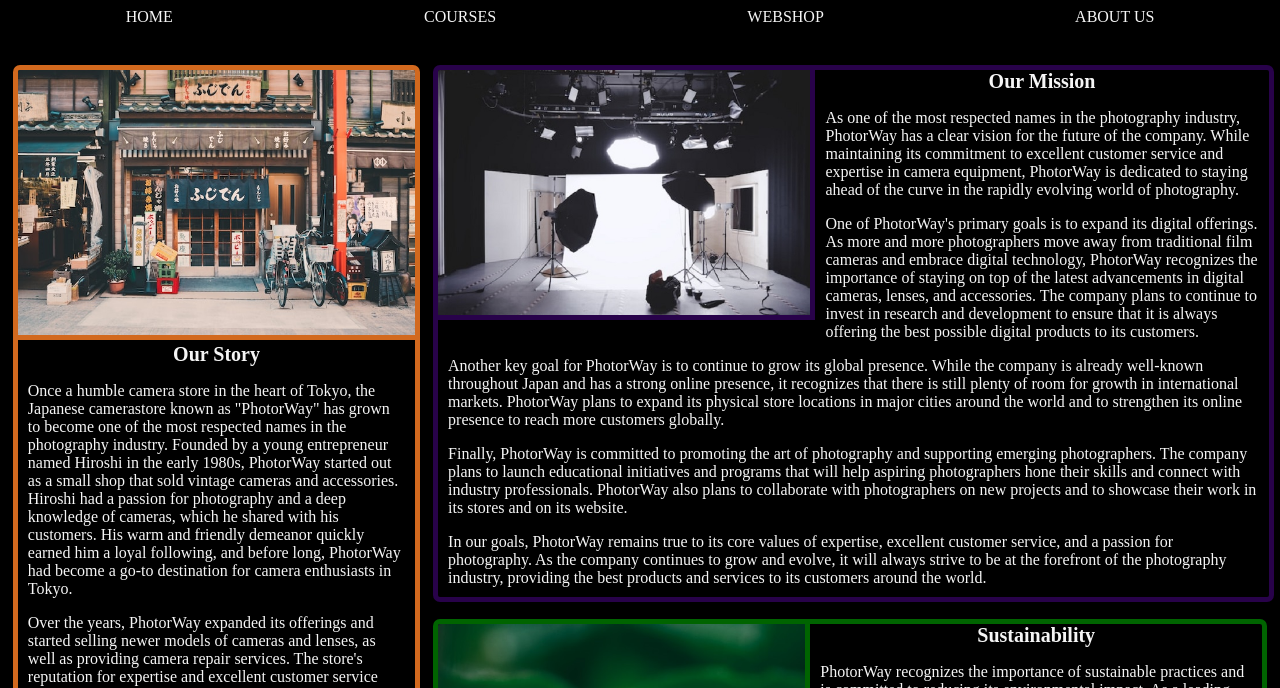
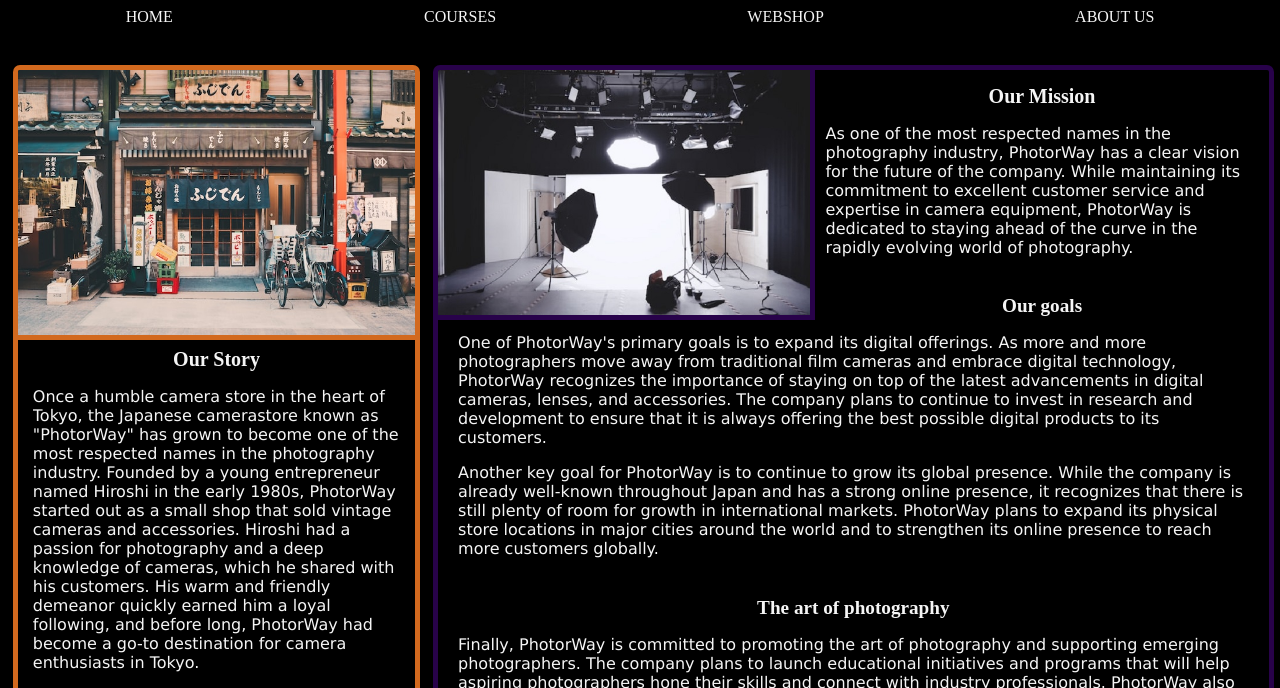
Before and after one commit to wilmerErixon/WU_klass-2C_projektVT2023, a plain HTML site: page about_us.html in a window 1280 px wide. Shown: the part 103-791 px from the top of the page. Drawn offline with Linux system fonts and the light colour scheme.

Commit message:
Final push!

```diff
--- a/about_us.html
+++ b/about_us.html
@@ -38,11 +38,16 @@
             <img src="img/about_us/our_story_picture.jpg" alt="japanese store" class="aboutUsPicture" id="aboutUsPictureOurStory">
             <article class="aboutUsText" id="aboutUsTextOurStory">
                 <h2 class="aboutUsHeadline">Our Story</h2>
+
                 <p class="newParagraph">Once a humble camera store in the heart of Tokyo, the Japanese camerastore known as "PhotorWay" has grown to become one of the most respected names in the photography industry. Founded by a young entrepreneur named Hiroshi in the early 1980s, PhotorWay started out as a small shop that sold vintage cameras and accessories. Hiroshi had a passion for photography and a deep knowledge of cameras, which he shared with his customers. His warm and friendly demeanor quickly earned him a loyal following, and before long, PhotorWay had become a go-to destination for camera enthusiasts in Tokyo.</p>
 
-                <p class="newParagraph">Over the years, PhotorWay expanded its offerings and started selling newer models of cameras and lenses, as well as providing camera repair services. The store's reputation for expertise and excellent customer service continued to grow, and soon photographers from all over Japan were making the pilgrimage to PhotorWay.</p>
+                <h3 class="aboutUsSubHeadline">A new age</h3>
+
+                <p class="newParagraph" >Over the years, PhotorWay expanded its offerings and started selling newer models of cameras and lenses, as well as providing camera repair services. The store's reputation for expertise and excellent customer service continued to grow, and soon photographers from all over Japan were making the pilgrimage to PhotorWay.</p>
 
                 <p class="newParagraph">Hiroshi recognized the importance of staying ahead of the curve in the rapidly evolving world of photography. He made it a priority to attend international photography conferences and to keep up-to-date on the latest technological advancements in the industry. This allowed PhotorWay to stay at the forefront of the industry and to offer the latest and best equipment to its customers.</p>
+
+                <h3 class="aboutUsSubHeadline">Growth</h3>
 
                 <p class="newParagraph">As PhotorWay grew in popularity, Hiroshi brought in a team of experts to help manage the store and provide even better service to customers. The team was made up of passionate photographers and camera enthusiasts, all of whom shared Hiroshi's vision of providing the best products and service possible.</p>
 
@@ -55,9 +60,13 @@
                 <h2 class="aboutUsHeadline">Our Mission</h2>
                 <p class="newParagraphSuMi">As one of the most respected names in the photography industry, PhotorWay has a clear vision for the future of the company. While maintaining its commitment to excellent customer service and expertise in camera equipment, PhotorWay is dedicated to staying ahead of the curve in the rapidly evolving world of photography.</p>
 
+                <h3 class="aboutUsSubHeadline">Our goals</h3>
+
                 <p class="newParagraphSuMi">One of PhotorWay's primary goals is to expand its digital offerings. As more and more photographers move away from traditional film cameras and embrace digital technology, PhotorWay recognizes the importance of staying on top of the latest advancements in digital cameras, lenses, and accessories. The company plans to continue to invest in research and development to ensure that it is always offering the best possible digital products to its customers.</p>
 
                 <p class="newParagraphSuMi">Another key goal for PhotorWay is to continue to grow its global presence. While the company is already well-known throughout Japan and has a strong online presence, it recognizes that there is still plenty of room for growth in international markets. PhotorWay plans to expand its physical store locations in major cities around the world and to strengthen its online presence to reach more customers globally.</p>
+
+                <h3 class="aboutUsSubHeadline">The art of photography</h3>
 
                 <p class="newParagraphSuMi">Finally, PhotorWay is committed to promoting the art of photography and supporting emerging photographers. The company plans to launch educational initiatives and programs that will help aspiring photographers hone their skills and connect with industry professionals. PhotorWay also plans to collaborate with photographers on new projects and to showcase their work in its stores and on its website.</p>
 
@@ -72,9 +81,13 @@
 
                 <p class="newParagraphSuMi">One of the ways PhotorWay is fulfilling this commitment is by promoting the use of eco-friendly packaging materials. The company has eliminated plastic bags and other single-use plastics from its stores and has implemented a policy of using only recyclable materials in its packaging.</p>
 
+                <h3 class="aboutUsSubHeadline">Energy consumption</h3>
+
                 <p class="newParagraphSuMi">PhotorWay is also taking steps to reduce energy consumption in its stores and warehouses. The company has invested in energy-efficient lighting and appliances, and has implemented measures to reduce water usage. Additionally, the company is exploring the use of renewable energy sources such as solar power to further reduce its environmental impact.</p>
 
                 <p class="newParagraphSuMi">Another important aspect of PhotorWay' commitment to sustainability is its focus on product longevity. The company recognizes that the best way to reduce waste is to create high-quality products that will last for years. PhotorWay' products are designed to be durable and long-lasting, and the company encourages its customers to properly maintain and repair their equipment instead of constantly replacing it.</p>
+
+                <h3 class="aboutUsSubHeadline">Electronic waste</h3>
 
                 <p class="newParagraphSuMi">PhotorWay is also committed to responsibly disposing of electronic waste. The company provides information on how to properly recycle old electronics and has implemented a take-back program to allow customers to return their old equipment for recycling.</p>
 
--- a/css/style.css
+++ b/css/style.css
@@ -275,11 +275,14 @@
     margin-top: 0vh;
     border-top-left-radius: 0px;
     border-top-right-radius: 0px;
+    padding-left: 0px;
+    padding-right: 0px;
 }
 
 #aboutUsTextOurStory{
     border-color: chocolate;
     padding: 10px;
+    padding-top: 0px;
 }
 
 #aboutUsPictureOurStory{
@@ -318,12 +321,18 @@
 
 .newParagraph{
     margin-top: 1em;
+    font-family: 'Lucida Sans', 'Lucida Sans Regular', 'Lucida Grande', 'Lucida Sans Unicode', Geneva, Verdana, sans-serif;
+    margin-left: 5px;
+    margin-right: 5px;
 }
 
 .newParagraphSuMi{
     margin-top: 1em;
     padding-left: 10px;
     padding-right: 10px;
+    font-family: 'Lucida Sans', 'Lucida Sans Regular', 'Lucida Grande', 'Lucida Sans Unicode', Geneva, Verdana, sans-serif;
+    margin-left: 10px;
+    margin-right: 10px;
 }
 
 #bottomSu{
@@ -336,7 +345,17 @@
 
 .aboutUsHeadline{
     text-align: center;
+    margin-top: 15px;
+    font-size: 1.7rem;
 }
+
+.aboutUsSubHeadline{
+    text-align: center;
+    margin-top: 1em;
+    font-size: 1.2rem;
+}
+
+.analogCourseSubHeadline
 
 #ourStory{
     grid-area: os;
@@ -344,6 +363,7 @@
 
 #ourMission{
     grid-area: om;
+    padding-bottom: 1em;
 }
 
 #sustainability{
@@ -551,10 +571,12 @@
         display: initial;
         font-family: 'Lucida Sans', 'Lucida Sans Regular', 'Lucida Grande', 'Lucida Sans Unicode', Geneva, Verdana, sans-serif;
         margin-top: 1vh;
-        font-size: 1.35vw;
-        text-align: center;
+        font-size: 0.95rem;
+        text-align: start;
         color: whitesmoke;
         height: 67%;
+        padding-left: 1em;
+        padding-right: 1em;
     }
 
     .readMore{
@@ -691,6 +713,10 @@
         border-right-width: 5px;
     }
 
+    .aboutUsSubHeadline{
+        padding-top: 1em;
+    }
+
     #ourStory{
         margin-left: 1vw;
     }
@@ -701,7 +727,7 @@
     }
 
     #ourMission{
-        margin-bottom: 0;
+        margin-bottom: 0vw;
     }
 
     #gridWrapperAnalogPhotographyCourse{
@@ -802,7 +828,7 @@
     }
 
     #analogCourseTextApply h2{
-        font-size: 3vw;
+        font-size: 2rem;
     }
 
     #aboutAnalogPhotography{
```
Also changed, not shown: analog_photography_course.html (+1 -0 lines).
